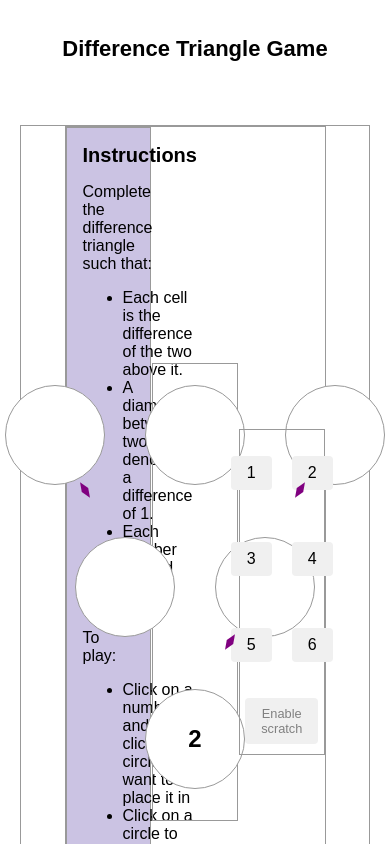
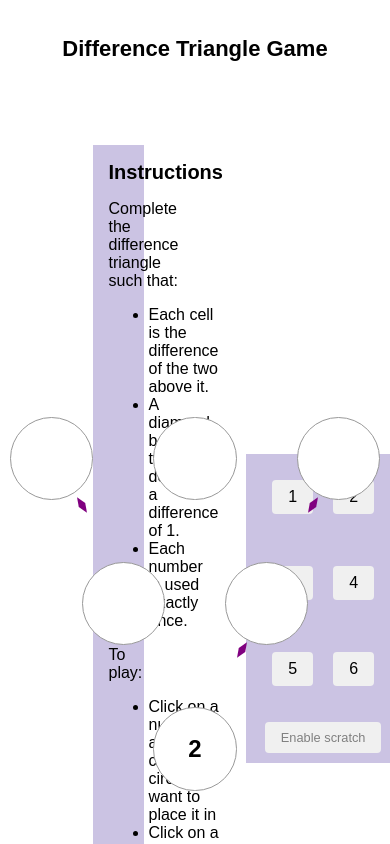
Before and after one commit to diva-harsoor/difference-triangles, a React (Create React App) app: page / in a window 390 px wide. Shown: the top 844 px of the page. Built offline with nearby package versions, Linux system fonts and the light colour scheme.

Commit message:
Aligned elements and cleaned up code Responsiveness to different screen sizes could be better Design could be better

```diff
--- a/src/App.js
+++ b/src/App.js
@@ -34,7 +34,7 @@ function Number({ index, value, onClick }) {
 
 function Board({numRows, cells, clueCells, cellArrows, selectedNumber, scratchArrays, scratch, onPlay}) {
 
-  const circleSize = `${300 / numRows}px`;
+  const circleSize = `${250 / numRows}px`;
   const fontSize = `${24 * (3 / numRows)}px`; // Adjust the multiplier as needed
   const circleStyle = {
     width: circleSize,
@@ -349,6 +349,7 @@ export default function Game() {
             onPlay={handlePlay}
           />
         </div>
+        <div className="keypad-box">
           <div className="keypad">
             <Keypad
               status={checkSuccess(cells, numRows)}
@@ -360,6 +361,7 @@ export default function Game() {
           </div>
         </div>
       </div>
+    </div>
     </>
   );
 }
--- a/src/styles.css
+++ b/src/styles.css
@@ -60,36 +60,34 @@
     display: flex;
     flex-direction: column;
     align-items: center;
-    margin: 5px; /* Adjust the margin as needed */
+    margin: 10px; /* Increased from 5px */
+    position: relative; /* Added for better positioning control */
   }
 
   .cell-row {
     display: flex;
     align-items: center;
-  }
-
-  .game-info {
-    margin-left: 20px;
+    gap: 20px; /* Added gap between circle and rhombus */
   }
 
   .rhombus {
-    margin: 0px; /* Adjust the margin as needed */
-    width: 10px; /* Adjust the width as needed */
-    height: 10px; /* Adjust the height as needed */
-    transform: scale(0.8); /* Adjust the scale factor as needed */
+    margin: 0px;
+    width: 10px;
+    height: 10px;
+    position: relative; /* Added for better positioning control */
   }
 
   .tilt-right {
-    margin-left: 30px;
+    margin-left: 20px;
     transform: rotate(35deg) skewX(45deg) scaleY(cos(45deg));
   }
   .center {
-    margin-left: 20px; /* Center horizontally */
+    margin-left: 10px; /* Center horizontally */
     transform: rotate(-20deg) skewX(45deg) scaleY(cos(45deg));
   }
 
   .tilt-left {
-    margin-left: -70px;
+    margin-left: -50px;
     transform: rotate(100deg) skewX(45deg) scaleY(cos(45deg));
   }
 
@@ -117,26 +115,25 @@
     flex-direction: column;
     align-items: center;
     margin: 0;
-    border: 1px solid #999;
   }
 
   .game-container {
     display: flex;
-    justify-content: space-between; /* Spread Info, Board, Keypad evenly */
+    justify-content: space-between;
     align-items: center;
-    width: 75%; /* Middle section spans 50% of page width */
+    width: 70%;
     height: auto;
-    flex-grow: 1; /* Takes up available vertical space */
-    border: 1px solid #999;
+    flex-grow: 1;
+    padding: 20px;
   }
 
   .game-board {
     display: flex;
     justify-content: center;
     align-items: center;
-    width: 33%; /* Take one-third of middle section */
+    width: 50%; /* Increased from 33% to give more room for the board */
     height: auto;
-    border: 1px solid #999;
+    padding: 20px; /* Added padding inside the game board */
   }
 
   .info {
@@ -144,11 +141,18 @@
     flex-direction: column;
     justify-content: center;
     align-items: flex-start;
-    width: 33%; /* Take one-third of middle section */
+    width: 25%;
     padding: 16px;
     background: #CBC3E3;
     text-align: left;
-    border: 1px solid #999;
+  }
+
+  .keypad-box {
+    display: flex;
+    flex-direction: row;
+    justify-content: flex-start;
+    align-items: center;
+    width: 25%;
   }
 
   .keypad {
@@ -156,8 +160,7 @@
     flex-direction: column;
     justify-content: center;
     align-items: center;
-    width: 33%; /* Take one-third of middle section */
-    border: 1px solid #999;
+    background: #CBC3E3;
   }
 
   .scratch {
```
Lines whose indentation alone changed are shown as unchanged.
